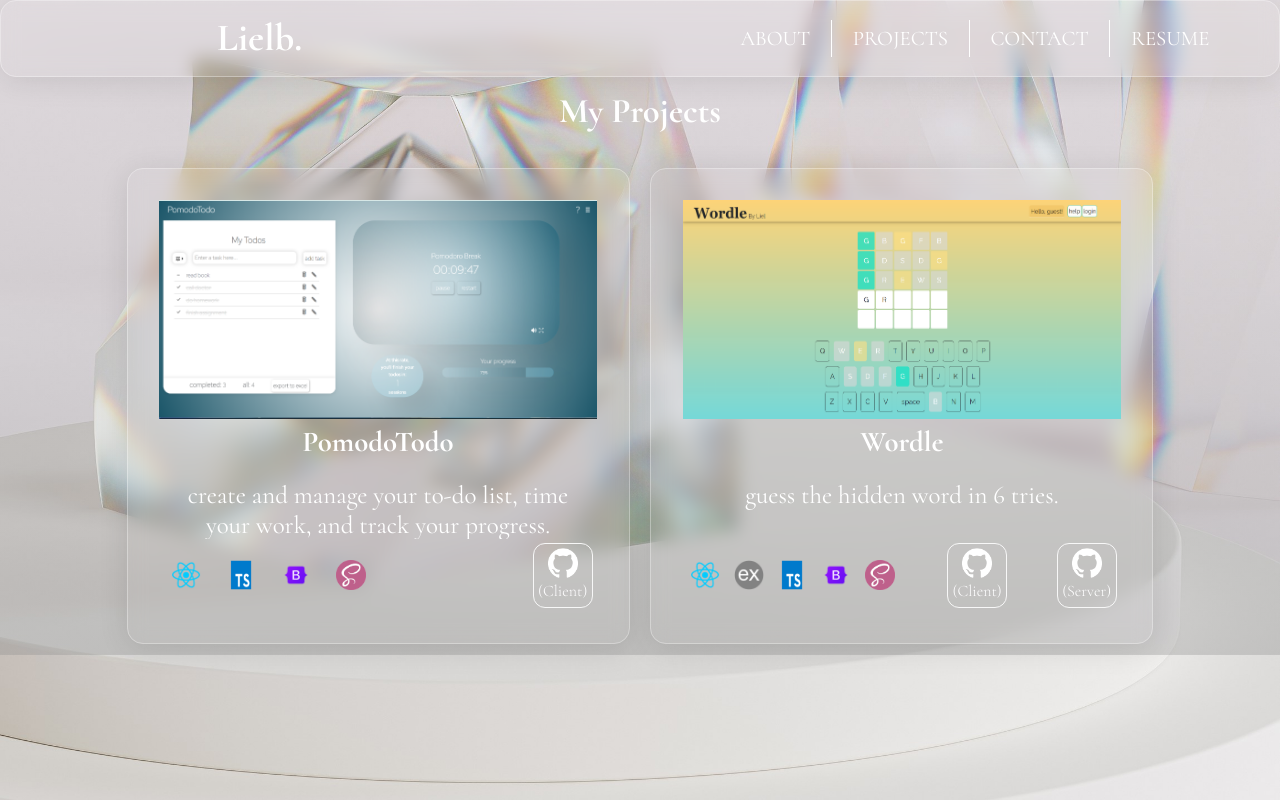
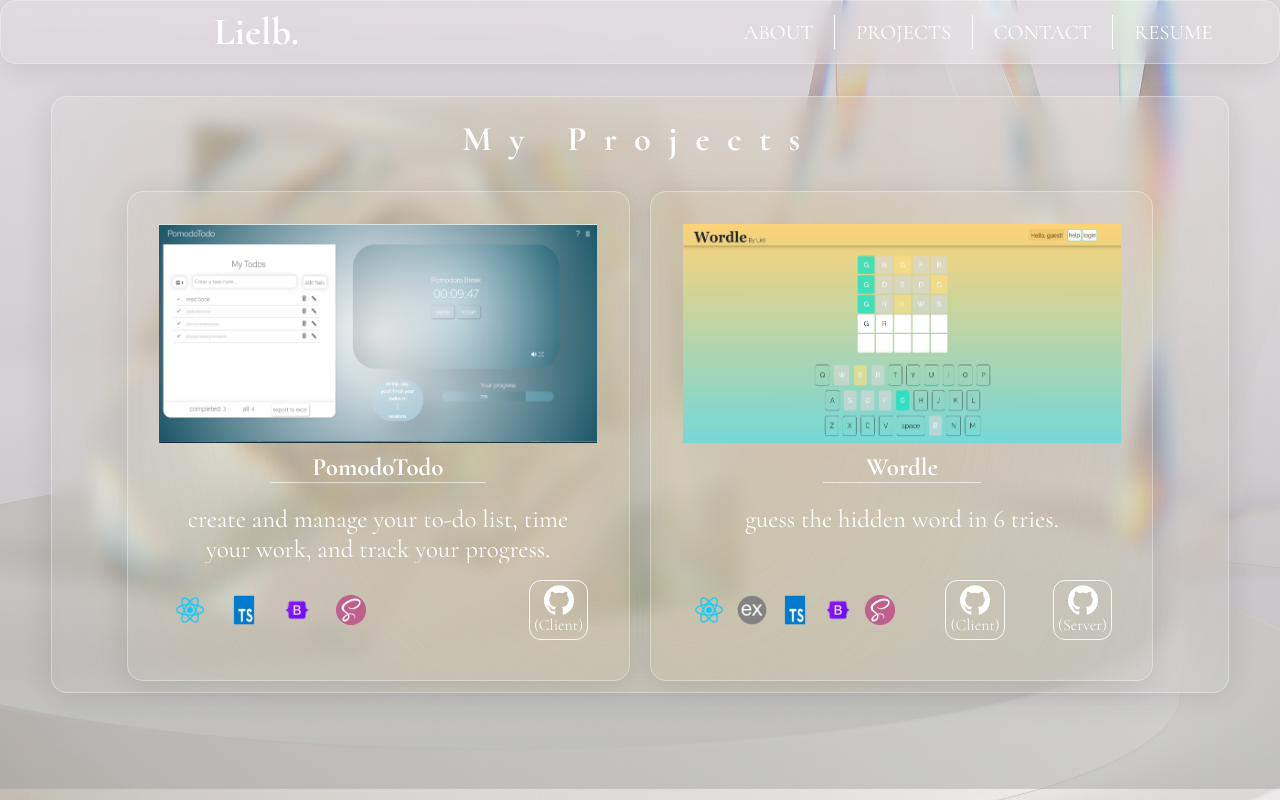
Before and after one commit to lielbidago/lielb-portfolio, a Next.js app: page /projects in a window 1280 px wide. Built offline with nearby package versions, Linux system fonts and the light colour scheme.

Commit message:
added design

```diff
--- a/app/_components/Header.module.scss
+++ b/app/_components/Header.module.scss
@@ -5,9 +5,8 @@
     justify-content:space-around;
     font-family: 'Cormorant', serif;
     align-items: center;
-    scroll-behavior: smooth;
     max-width: 100%;
-    padding:1%;
+    padding:0.5%;
     font-size: 1.3rem;
     width: 100%;
     position: fixed;
@@ -19,7 +18,6 @@
     .NavBar{
         display: flex;
         flex-direction: row;
-
 
         .menuButton{
             border:none;
@@ -43,7 +41,7 @@
 
         }
         li{
-            padding:3% 10%;
+            padding:2% 10%;
         }
 
         li:hover, .menuButton:hover{
--- a/app/_components/MenuList.tsx
+++ b/app/_components/MenuList.tsx
@@ -1,9 +1,4 @@
 import styles from './MenuList.module.scss';
-
-// interface MenuListProps{
-//     toggleShowMenu():void
-// }{toggleShowMenu}:MenuListProps
-
 
 export default function MenuList(){
 
@@ -16,7 +11,7 @@ export default function MenuList(){
             </li>
 
             <li className={styles.Projects}>
-                <a href='projects'>PROJECTS</a>
+                <a href='/#projects'>PROJECTS</a>
             </li>
 
             <li className={styles.Contact}>
--- a/app/_components/Project.module.scss
+++ b/app/_components/Project.module.scss
@@ -1,7 +1,3 @@
-.projects .container{
-    // width: 100svw;
-}
-
 
 .project{
     display:flex ;
@@ -12,6 +8,12 @@
     height:80%;
     max-width: 50%;
     min-width: 300px;
+}
+
+
+.project > *{
+    margin: 2%;
+    padding: 1%;
 }
 
 .desc{
@@ -50,7 +52,8 @@
     grid-area: title;
     padding:0 10%;
     margin-top: 1%;
-    font-size: 150%;
+    font-size: 130%;
+    border-bottom: solid 1px rgba(255, 255, 255, 0.597);
 }
 
 .project .descp{
@@ -65,6 +68,7 @@
     display: flex;
     justify-content: space-between;
     width: 100%;
+    margin-top: 3%;
 }
 .stack{
     width: 50%;
@@ -83,6 +87,9 @@
     border-radius: 12px;
     border: 1.5px solid var(--textColor);
     background-color: transparent;
+    display: flex;
+    flex-direction: column;
+
     span{
         font-size: 1rem;
         font-weight: lighter;
@@ -90,9 +97,14 @@
 }
 
 .button:hover{
-    color: var(--theme4);
+
+    img{
+        filter: invert(10%) sepia(26%) saturate(291%) hue-rotate(5deg) brightness(88%) contrast(83%);
+    }
     span{
-        color:var(--theme4);
+        color: var(--theme1)
     }
-    background-color: var(--textColor);
+
+    background: white;
+
 }
--- a/app/globals.scss
+++ b/app/globals.scss
@@ -3,11 +3,11 @@
 :root{
   --textColor: rgb(247, 247, 247);
   --hoverColor:rgba(255, 255, 255, 0.85);
-  --theme1: rgb(205, 193, 159);
+  --theme1: #cdc09d;
   --theme2: rgb(214, 168, 103);
   --theme3:rgb(215, 193, 167);
   --theme4:rgb(146, 199, 181);
-  --theme5:rgb(217, 217, 217);
+  --theme5:#d9d9d9;
   --buttonColor: white;
   font-family: 'Maven Pro', sans-serif;
 }
@@ -17,12 +17,11 @@
   padding:0;
   box-sizing: border-box;
   color:white;
-  /* border: 2px solid black; */
+  // border: 2px solid black;
 }
 
 html{
   width:100%;
-  height:fit-content;
   scroll-behavior: smooth;
 
 }
@@ -44,7 +43,6 @@ body{
   // var(--theme3) 56%, var(--theme4) 72%, var(--theme5) 100%);
   font-size: larger;
   width:100%;
-  min-height:100%;
   scroll-behavior: smooth;
 
 }
@@ -56,6 +54,7 @@ p, span{
 
 .pageHeader{
   font-weight: bold;
+  letter-spacing: 1.1rem;
 }
 button, .button{
   padding:2%;
@@ -67,8 +66,12 @@ button, .button{
 }
 
 button:hover, .button:hover, .email:hover{
-  color: var(--theme4);
-  background-color: var(--textColor);
+  img{
+    filter: invert(10%) sepia(26%) saturate(291%) hue-rotate(5deg) brightness(88%) contrast(83%);
+  }
+
+  color: var(--theme1);
+  background: white;
 }
 
 h1{
@@ -86,6 +89,7 @@ box-shadow: 0 4px 30px rgba(0, 0, 0, 0.1);
 backdrop-filter: blur(8.8px);
 -webkit-backdrop-filter: blur(8.8px);
 border: 1px solid rgba(255, 255, 255, 0.33);
+
 
 }
 .links{
--- a/app/page.module.scss
+++ b/app/page.module.scss
@@ -10,14 +10,17 @@
 }
 
 .about, .contact, .projects, .intro{
-  height: 90svh;
+  height: 100svh;
   width:100%;
+  padding:5%;
   display:flex;
-  margin-top: 6%;
+
+  margin: 6%;
   flex-direction: column;
   align-items: center;
   justify-items: center;
   min-height: fit-content;
+
   h1{
     font-family: 'Cormorant', serif;
     font-size: 3rem;
@@ -25,8 +28,22 @@
   }
 }
 
+.aboutContent, .introContent, .projectsContent, .contactContent{
+  background: rgb(217,217,217);
+  background: radial-gradient(circle, rgb(205, 193, 159, 0.4) 26%, rgba(229, 229, 229, 0) 100%);
+}
+
 .accent{
   color:var(--theme1);
+}
+
+.imageContainer{
+  grid-area: image;
+  position: relative;
+  width:100%;
+  max-width: 600px;
+  aspect-ratio: 3/2;
+
 }
 
 .intro {
@@ -52,7 +69,6 @@
       font-size: 4rem;
     }
   }
-
 }
 
 .about{
@@ -60,9 +76,12 @@
   display: flex;
   align-items:center;
 
+
 }
 .aboutContent{
-  padding:2%;
+  padding:1%;
+  width:80%;
+  min-height: fit-content;
   display: grid;
   grid-template-columns: 50% 50%;
   grid-template-rows: auto auto auto;
@@ -70,11 +89,12 @@
   'title title'
   'image text'
   'tech tech';
+
 }
 
 .about h1{
   grid-area: title;
-  margin-bottom: 2%;
+
 }
 .about img{
   border-radius: 50%;
@@ -85,25 +105,19 @@
   border: solid 1px white;
 }
 
-.about .imageContainer{
-  width:90%;
+.aboutContent .imageContainer{
+  width:70%;
+  min-width: fit-content;
   border-radius: 50%;
   margin:2% auto;
+
 }
 .about .text p{
   grid-area: text;
+  margin:2%;
   width: 100%;
   font-size: 1.8rem;
   height: 100%;
-}
-
-.imageContainer{
-  grid-area: image;
-  position: relative;
-  width:100%;
-  max-width: 600px;
-  aspect-ratio: 3/2;
-
 }
 
 .text{
@@ -111,7 +125,6 @@
 }
 .text span{
   font-size: 1.5rem;
-  // line-height: 0.9rem;
 
 }
 
@@ -120,8 +133,9 @@
   display: flex;
   align-self: center;
   justify-content: space-around;
-  padding:1rem 3rem;
-  margin:2%;
+  padding:1rem 4rem;
+  margin:1%;
+
 }
 .techStack .techContainer{
   position: relative;
@@ -130,19 +144,31 @@
   object-fit: contain;
   min-width: 30px;
   margin: auto;
+
+}
+
+.techStack .techContainer img:hover{
+  box-shadow: 0 4px 30px rgba(0, 0, 0, 0.163);
+
+
 }
 
 .projects{
   grid-area: projects;
+  height:auto;
+}
 
-}
-.projects > h1{
-  margin-bottom: 2%;
+.projectsContent{
+  width:80%;
+  display: flex;
+  height:fit-content;
+  flex-direction: column;
+  align-items: center;
+  padding:2%;
 }
 
 .projects .container{
   display: flex;
-  width:70%;
 
 }
 .contact{
@@ -159,7 +185,7 @@
 
 }
 
-.contactMain{
+.contactContent{
   padding:7% 10%;
   width:60%;
 
@@ -167,16 +193,16 @@
 
 
 
-.contactMain p{
+.contactContent p{
   font-size: 1.2rem;
   max-width: 100%;
 }
 
-.contactMain a{
+.contactContent a{
   padding-left: 4%;
 
 }
-.contactMain .email{
+.contactContent .email{
   font-size: 1.5rem;
   padding:1%;
   border:2px solid var(--buttonColor);
@@ -199,8 +225,8 @@
 
 
 .email:hover{
-  color: var(--theme4);
-  background-color: var(--textColor);
+  color: var(--theme1);
+  background: white;
 }
 
 .button{
@@ -210,8 +236,18 @@
   text-decoration: none;
 }
 
+.links svg{
+  border-radius: 50%;
+}
+
+.links svg:hover{
+  fill: var(--theme1);
+  background: white;
+}
+
 @media (max-width: 767px){
-  .introContent, .aboutContent, .projects .container, .linksSection{
+  .introContent, .aboutContent,
+   .projects .container, .linksSection{
     display: flex;
     flex-direction: column;
     align-items: center;
--- a/app/projects/page.module.scss
+++ b/app/projects/page.module.scss
@@ -4,12 +4,16 @@
     flex-direction: column;
     width:100%;
 
+}
 
-
+.mainContent{
+    margin: 6rem 0 6rem 0 ;
+    padding-inline:5%;
+    background: rgb(217,217,217);
+    background: radial-gradient(circle, rgb(205, 193, 159, 0.4) 26%, rgba(229, 229, 229, 0) 100%);
 }
 
 .projectsMain{
-    // margin: 0 5em 6em 5em;
     display:flex;
     flex-direction: row;
     align-items: center;
@@ -18,7 +22,7 @@
 }
 
 .title{
-    margin-top: 5%;
+
     font-size: 180%;
 }
 
--- a/app/projects/page.tsx
+++ b/app/projects/page.tsx
@@ -5,10 +5,13 @@ import styles from './page.module.scss';
 export default function Projects(){
     return (
         <main className={styles.mainContainer}>
+            <div className={styles.mainContent+' glass'}>
             <h1 className={styles.title+' pageHeader'}>My Projects</h1>
             <div className={styles.projectsMain}>
                {projects.map((p, index)=> <Project project={p} key={index}/>)}
             </div>
+            </div>
+
 
         </main>
     )
```
Also changed, not shown: app/page.tsx (+9 -7 lines).
